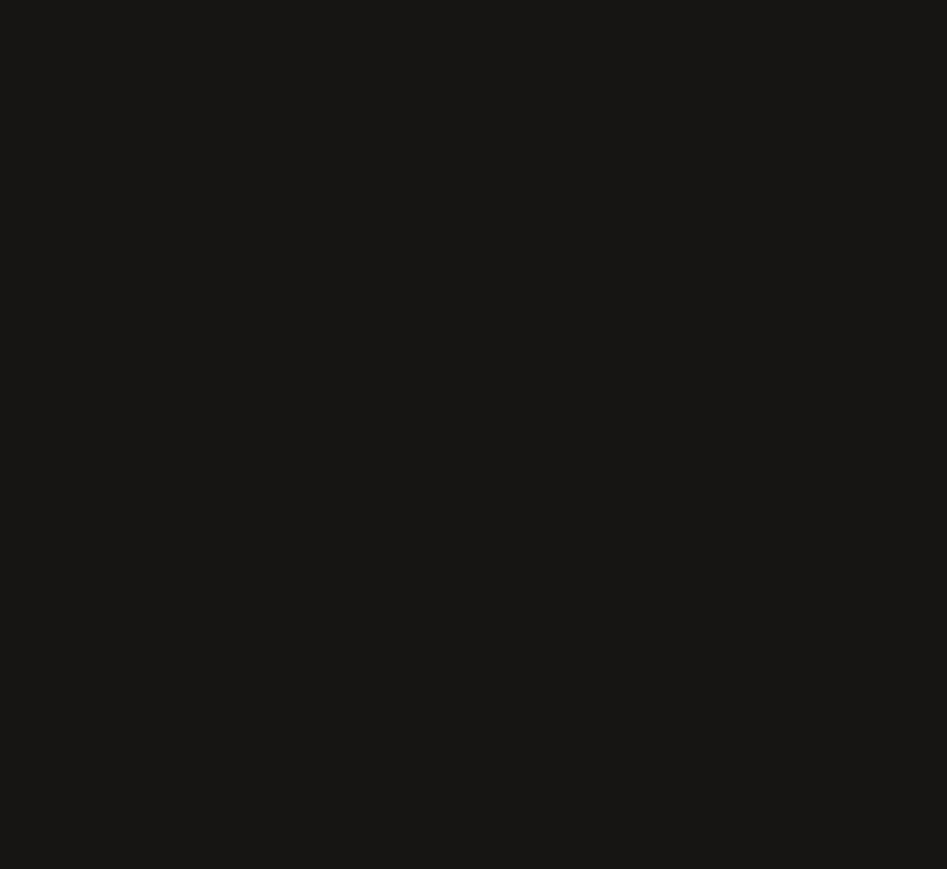
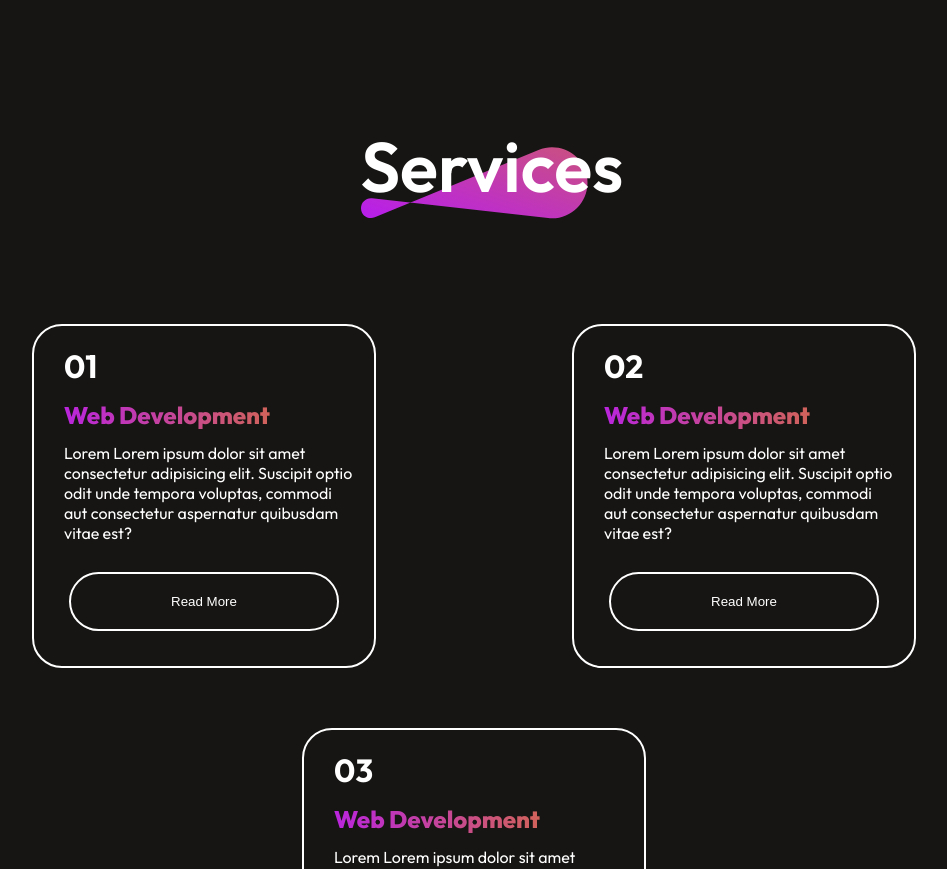
Before and after one commit to Captainanujm/PortFolio, a React (Vite) app: page / in a window 1280 px wide. Shown: the part 1920-2789 px from the top of the page, without its empty margins (166-1113 px from the left). Before the commit the page ends 1962 px from the top, so only its background shows below. Built offline with nearby package versions, Linux system fonts and the light colour scheme; the HTML template or start-up script is replaced by a standard one.

Commit message:
made services section

```diff
--- a/src/App.jsx
+++ b/src/App.jsx
@@ -2,12 +2,14 @@ import react from "react";
 import NavBar from "./Components/NavBar/NavBar.jsx";
 import Hero from "./Components/Hero/Hero.jsx";
 import About from "./Components/About/About.jsx";
+import Services from "./Components/Services/Services.jsx";
 import "./index.css";
 function App(){
   return <div className="app">
     <NavBar/>
     <Hero/>
     <About/>
+    <Services/>
   </div>
 }
 export default App;
--- /dev/null
+++ b/src/Components/Services/Services.css
@@ -0,0 +1,64 @@
+.services{
+    display:flex;
+    flex-direction:column;
+    gap:50px;
+    align-items:center;
+}
+.services-heading{
+    display:flex;
+    flex-direction: column;
+}
+.services-heading h1{
+    position:absolute;
+    font-size:70px;
+    font-weight:600;
+}
+.services-heading img{
+    position:relative;
+    top:25px;
+    z-index:-1;
+}
+.my-service-details{
+    display:flex;
+    padding:50px 100px 100px 100px;
+    justify-content: space-around;
+    flex-wrap: wrap;
+}
+.services-read-more{
+    color:white;
+    border:2px solid white;
+    cursor:pointer;
+    background: transparent;
+    outline:none;
+    border-radius:50px;
+    padding:20px;
+    margin:15px;
+}
+.service-card{
+    font-family: "outfit";
+    display: flex;
+    flex-direction: column;
+    justify-content: space-between;
+    margin:30px;
+    border-radius:30px;
+    padding:20px;
+    border:2px solid white;
+    height:300px;
+    width:300px;
+    transition: 0.5s;
+}
+.service-card:hover{
+    transform: scale(1.05);
+    background: linear-gradient(45deg,#3f0028,#582300);
+}
+.service-card h1,h2,p{
+    margin-left:10px;
+}
+.service-card h2{
+    font-weight: 800;
+    font-size: 24px;
+    background: linear-gradient(267deg,#DA7C25 0.36%,#B923E1 102.06%);
+    background-clip:text;
+    -webkit-background-clip: text;
+    -webkit-text-fill-color:transparent;
+}
--- /dev/null
+++ b/src/Components/Services/Services.jsx
@@ -0,0 +1,23 @@
+import react from "react";
+import theme from "../../assets/assets/theme_pattern.svg";
+import "./Services.css";
+import service from "./Services_Data.jsx"
+function Services(){
+    return <div className="services">
+        <div className="services-heading">
+            <h1>Services</h1>
+            <img src={theme} alt="beautiful-theme"/>
+        </div>
+        <div className="my-service-details">
+            {service.map((service_object)=>{
+                return <div className="service-card">
+                    <h1>{service_object.service_no}</h1>
+                    <h2>{service_object.service_name}</h2>
+                    <p>{service_object.service_info}</p>
+                    <button className="services-read-more">Read More</button>
+                    </div>
+            })}
+        </div>
+    </div>
+}
+export default Services;
--- /dev/null
+++ b/src/Components/Services/Services_Data.jsx
@@ -0,0 +1,38 @@
+const service=[{
+    service_no:"01",
+    service_name:"Web Development",
+    service_info:"Lorem Lorem ipsum dolor sit amet consectetur adipisicing elit. Suscipit optio odit unde tempora voluptas, commodi aut consectetur aspernatur quibusdam vitae est?",
+
+},
+{
+    service_no:"02",
+    service_name:"Web Development",
+    service_info:"Lorem Lorem ipsum dolor sit amet consectetur adipisicing elit. Suscipit optio odit unde tempora voluptas, commodi aut consectetur aspernatur quibusdam vitae est?",
+
+},
+{
+    service_no:"03",
+    service_name:"Web Development",
+    service_info:"Lorem Lorem ipsum dolor sit amet consectetur adipisicing elit. Suscipit optio odit unde tempora voluptas, commodi aut consectetur aspernatur quibusdam vitae est?",
+
+},
+// {
+//     service_no:"04",
+//     service_name:"Web Development",
+//     service_info:"Lorem Lorem ipsum dolor sit amet consectetur adipisicing elit. Suscipit optio odit unde tempora voluptas, commodi aut consectetur aspernatur quibusdam vitae est?",
+
+// },
+// {
+//     service_no:"05",
+//     service_name:"Web Development",
+//     service_info:"Lorem Lorem ipsum dolor sit amet consectetur adipisicing elit. Suscipit optio odit unde tempora voluptas, commodi aut consectetur aspernatur quibusdam vitae est?",
+
+// },
+// {
+//     service_no:"06",
+//     service_name:"Web Development",
+//     service_info:"Lorem Lorem ipsum dolor sit amet consectetur adipisicing elit. Suscipit optio odit unde tempora voluptas, commodi aut consectetur aspernatur quibusdam vitae est?",
+
+// }
+]
+export default service;
```
